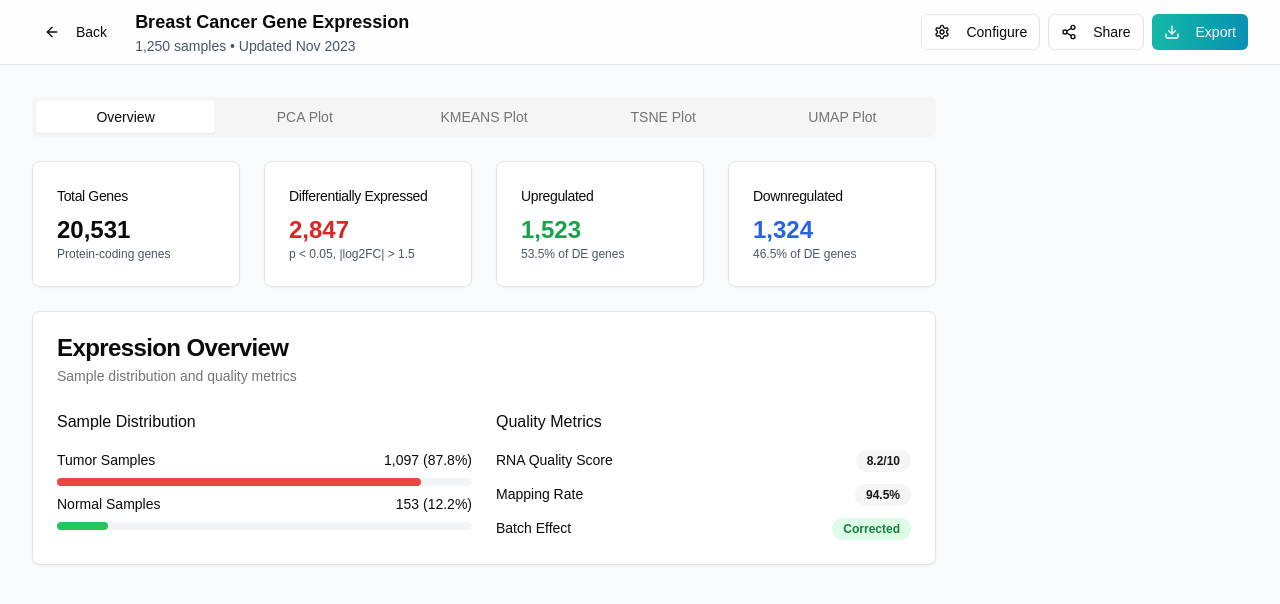
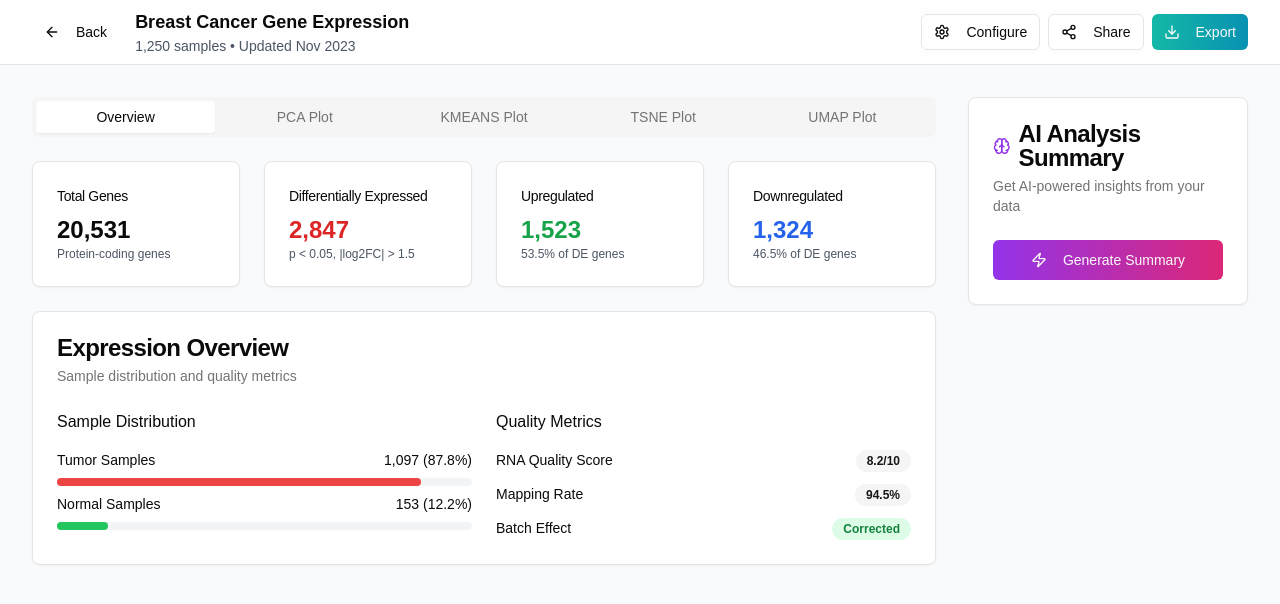
Before and after one commit to Athul28/Gene-Expression-Explorer-Dashboard, a Next.js app: page /analysis in a window 1280 px wide. Shown: the top 604 px of the page. Built offline with nearby package versions, Linux system fonts and the light colour scheme; no server answers.

Commit message:
feat: ai summary

```diff
--- a/components/analysis-page.tsx
+++ b/components/analysis-page.tsx
@@ -445,6 +445,60 @@ export default function AnalysisPage() {
               </TabsContent>
             </Tabs>
           </div>
+                      <div className="space-y-6">
+            <Card>
+              <CardHeader>
+                <CardTitle className="flex items-center gap-2">
+                  <Brain className="h-5 w-5 text-purple-600" />
+                  AI Analysis Summary
+                </CardTitle>
+                <CardDescription>
+                  Get AI-powered insights from your data
+                </CardDescription>
+              </CardHeader>
+              <CardContent className="space-y-4">
+                <Button
+                  onClick={generateAISummary}
+                  disabled={isGeneratingSummary}
+                  className="w-full bg-gradient-to-r from-purple-600 to-pink-600 hover:from-purple-700 hover:to-pink-700"
+                >
+                  {isGeneratingSummary ? (
+                    <>
+                      <Loader2 className="mr-2 h-4 w-4 animate-spin" />
+                      Analyzing...
+                    </>
+                  ) : (
+                    <>
+                      <Zap className="mr-2 h-4 w-4" />
+                      Generate Summary
+                    </>
+                  )}
+                </Button>
+
+                {aiSummary && (
+                  <div className="space-y-3">
+                    <div className="p-4 bg-purple-50 rounded-lg border border-purple-200">
+                      <div className="prose prose-sm max-w-none">
+                        <div className="whitespace-pre-line text-sm">
+                          {aiSummary}
+                        </div>
+                      </div>
+                    </div>
+                    <div className="flex gap-2">
+                      <Button variant="outline" size="sm" className="flex-1">
+                        <Download className="h-4 w-4 mr-2" />
+                        Export
+                      </Button>
+                      <Button variant="outline" size="sm" className="flex-1">
+                        <Share2 className="h-4 w-4 mr-2" />
+                        Share
+                      </Button>
+                    </div>
+                  </div>
+                )}
+              </CardContent>
+            </Card>
+            </div>
         </div>
       </div>
     </div>
--- a/components/analysis-page2.tsx
+++ b/components/analysis-page2.tsx
@@ -415,6 +415,60 @@ export default function AnalysisPage2() {
               </TabsContent>
             </Tabs>
           </div>
+            <div className="space-y-6">
+            <Card>
+              <CardHeader>
+                <CardTitle className="flex items-center gap-2">
+                  <Brain className="h-5 w-5 text-purple-600" />
+                  AI Analysis Summary
+                </CardTitle>
+                <CardDescription>
+                  Get AI-powered insights from your data
+                </CardDescription>
+              </CardHeader>
+              <CardContent className="space-y-4">
+                <Button
+                  onClick={generateAISummary}
+                  disabled={isGeneratingSummary}
+                  className="w-full bg-gradient-to-r from-purple-600 to-pink-600 hover:from-purple-700 hover:to-pink-700"
+                >
+                  {isGeneratingSummary ? (
+                    <>
+                      <Loader2 className="mr-2 h-4 w-4 animate-spin" />
+                      Analyzing...
+                    </>
+                  ) : (
+                    <>
+                      <Zap className="mr-2 h-4 w-4" />
+                      Generate Summary
+                    </>
+                  )}
+                </Button>
+
+                {aiSummary && (
+                  <div className="space-y-3">
+                    <div className="p-4 bg-purple-50 rounded-lg border border-purple-200">
+                      <div className="prose prose-sm max-w-none">
+                        <div className="whitespace-pre-line text-sm">
+                          {aiSummary}
+                        </div>
+                      </div>
+                    </div>
+                    <div className="flex gap-2">
+                      <Button variant="outline" size="sm" className="flex-1">
+                        <Download className="h-4 w-4 mr-2" />
+                        Export
+                      </Button>
+                      <Button variant="outline" size="sm" className="flex-1">
+                        <Share2 className="h-4 w-4 mr-2" />
+                        Share
+                      </Button>
+                    </div>
+                  </div>
+                )}
+              </CardContent>
+            </Card>
+            </div>
         </div>
       </div>
     </div>
```
